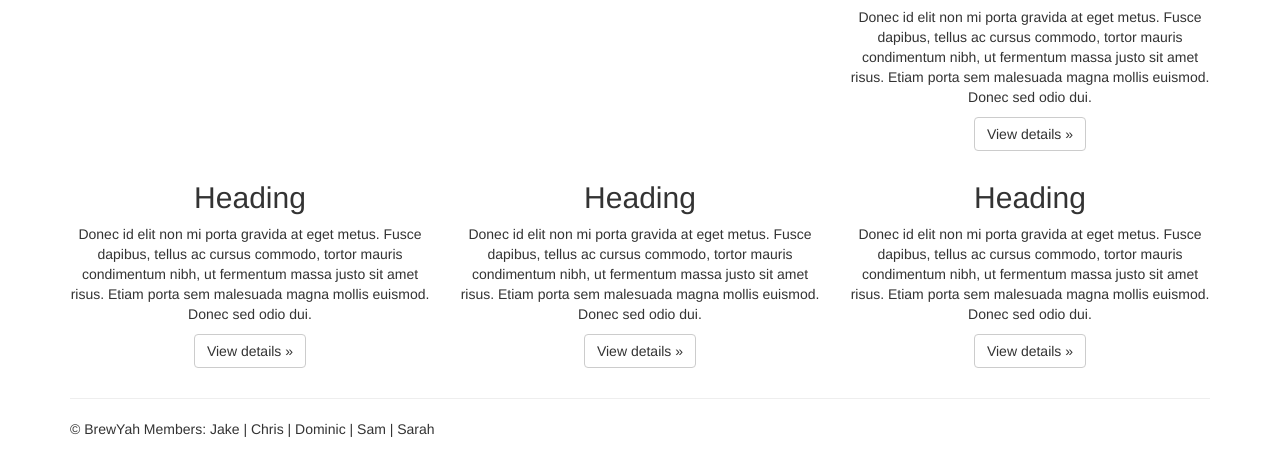
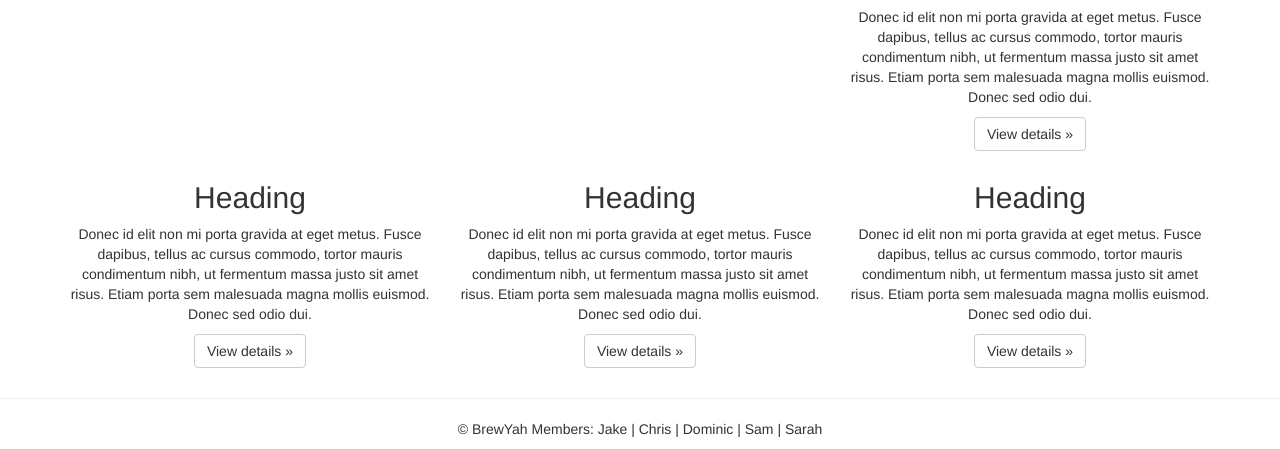
Before and after one commit to jrw4466/BrewYah, a plain HTML site: page index.html in a window 1280 px wide. Shown: the part 890-1339 px from the top of the page. Drawn offline with nearby package versions, Linux system fonts and the light colour scheme; some packages are replaced by stand-ins of ours; files that its build step writes are made by us from their sources; no server answers; a script that the page names is missing.

Commit message:
Various Html/Css fixes

```diff
--- a/assets/css/style.css
+++ b/assets/css/style.css
@@ -7,3 +7,6 @@
     margin-top: 100px;
     text-align: center;
 }
+.footer{
+	text-align:center;
+}
--- a/index.html
+++ b/index.html
@@ -111,13 +111,17 @@
           </div><!--/row-->
         </div><!--/.col-xs-12.col-sm-9-->
       </div><!--/row-->
+      </div>
 
       <hr>
       <script async defer src="https://maps.googleapis.com/maps/api/js?key=AIzaSyAL1B97DDVFjIxxJ1MiQdM6GY68WmrSaRo&callback=initMap">
       </script>
-      <footer>
+
+      <div class="footer">
+        <footer>
         <p>&copy; BrewYah Members: Jake | Chris | Dominic | Sam | Sarah</p>
       </footer>
+      </div>
 
     </div><!--/.container-->
 
```
Also changed, not shown: about.html (+8 -0 lines), contact.html (+12 -0 lines). Lines whose indentation alone changed are shown as unchanged.
